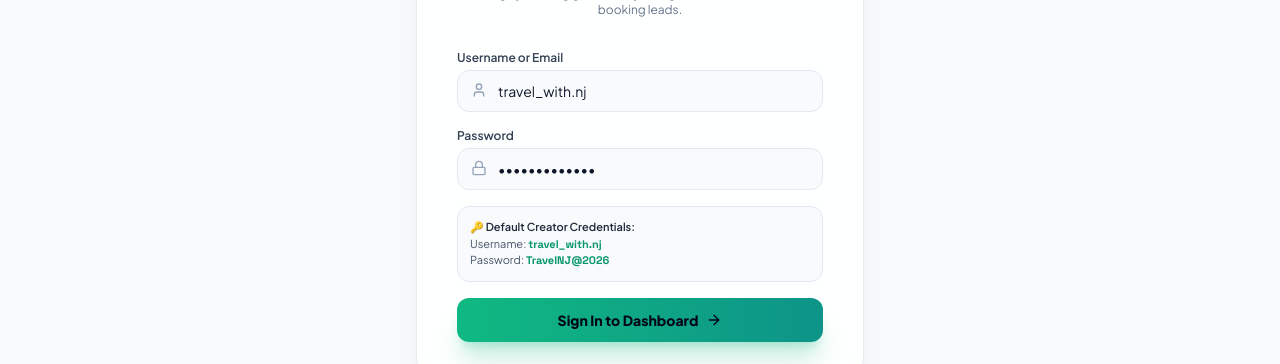
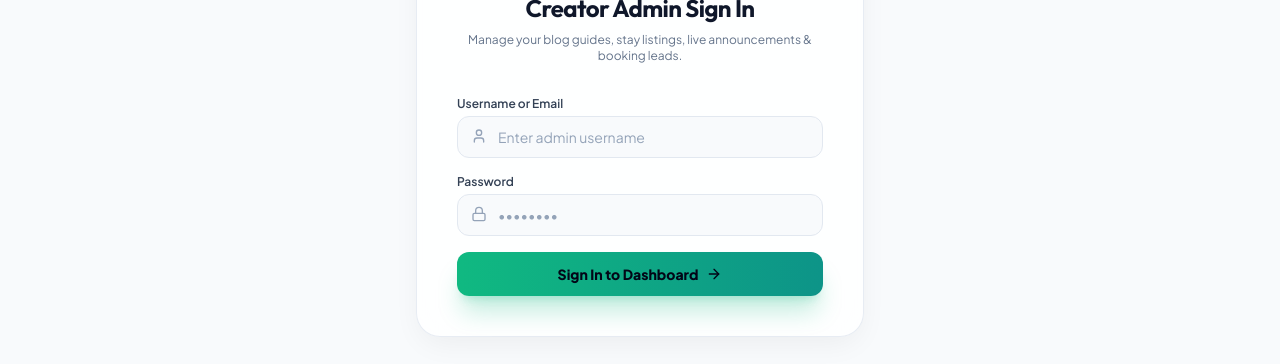
Before and after one commit to nadeemwebdev-max/sellerkithub, a React (Vite) app in the folder frontend/: page /admin/login in a window 1280 px wide. Shown: the part 269-633 px from the top of the page. Built offline with nearby package versions, Linux system fonts and the light colour scheme; no server answers.

Commit message:
security: Remove prefilled credentials and hint boxes from AdminLogin page for privacy

```diff
--- a/frontend/src/pages/AdminLogin.jsx
+++ b/frontend/src/pages/AdminLogin.jsx
@@ -5,8 +5,8 @@ import { useAuth } from '../context/AuthContext';
 import SeoHead from '../components/SeoHead';
 
 export default function AdminLogin() {
-  const [username, setUsername] = useState('travel_with.nj');
-  const [password, setPassword] = useState('TravelNJ@2026');
+  const [username, setUsername] = useState('');
+  const [password, setPassword] = useState('');
   const [error, setError] = useState('');
   const [loading, setLoading] = useState(false);
 
@@ -66,7 +66,8 @@ export default function AdminLogin() {
                 required
                 value={username}
                 onChange={(e) => setUsername(e.target.value)}
-                className="w-full bg-slate-50 dark:bg-slate-900 border border-slate-200 dark:border-slate-700 rounded-xl pl-10 pr-4 py-2.5 text-sm text-slate-900 dark:text-white focus:outline-none focus:border-emerald-500"
+                placeholder="Enter admin username"
+                className="w-full bg-slate-50 dark:bg-slate-900 border border-slate-200 dark:border-slate-700 rounded-xl pl-10 pr-4 py-2.5 text-sm text-slate-900 dark:text-white focus:outline-none focus:border-emerald-500 placeholder:text-slate-400 dark:placeholder:text-slate-500"
               />
             </div>
           </div>
@@ -82,16 +83,12 @@ export default function AdminLogin() {
                 required
                 value={password}
                 onChange={(e) => setPassword(e.target.value)}
-                className="w-full bg-slate-50 dark:bg-slate-900 border border-slate-200 dark:border-slate-700 rounded-xl pl-10 pr-4 py-2.5 text-sm text-slate-900 dark:text-white focus:outline-none focus:border-emerald-500"
+                placeholder="••••••••"
+                className="w-full bg-slate-50 dark:bg-slate-900 border border-slate-200 dark:border-slate-700 rounded-xl pl-10 pr-4 py-2.5 text-sm text-slate-900 dark:text-white focus:outline-none focus:border-emerald-500 placeholder:text-slate-400 dark:placeholder:text-slate-500"
               />
             </div>
           </div>
 
-          <div className="p-3 rounded-xl bg-slate-50 dark:bg-slate-900/80 border border-slate-200 dark:border-slate-800 text-[11px] text-slate-600 dark:text-slate-400">
-            <p className="font-semibold text-slate-800 dark:text-slate-300">🔑 Default Creator Credentials:</p>
-            <p>Username: <code className="text-emerald-600 dark:text-emerald-400 font-bold">travel_with.nj</code></p>
-            <p>Password: <code className="text-emerald-600 dark:text-emerald-400 font-bold">TravelNJ@2026</code></p>
-          </div>
 
           <button
             type="submit"
```
